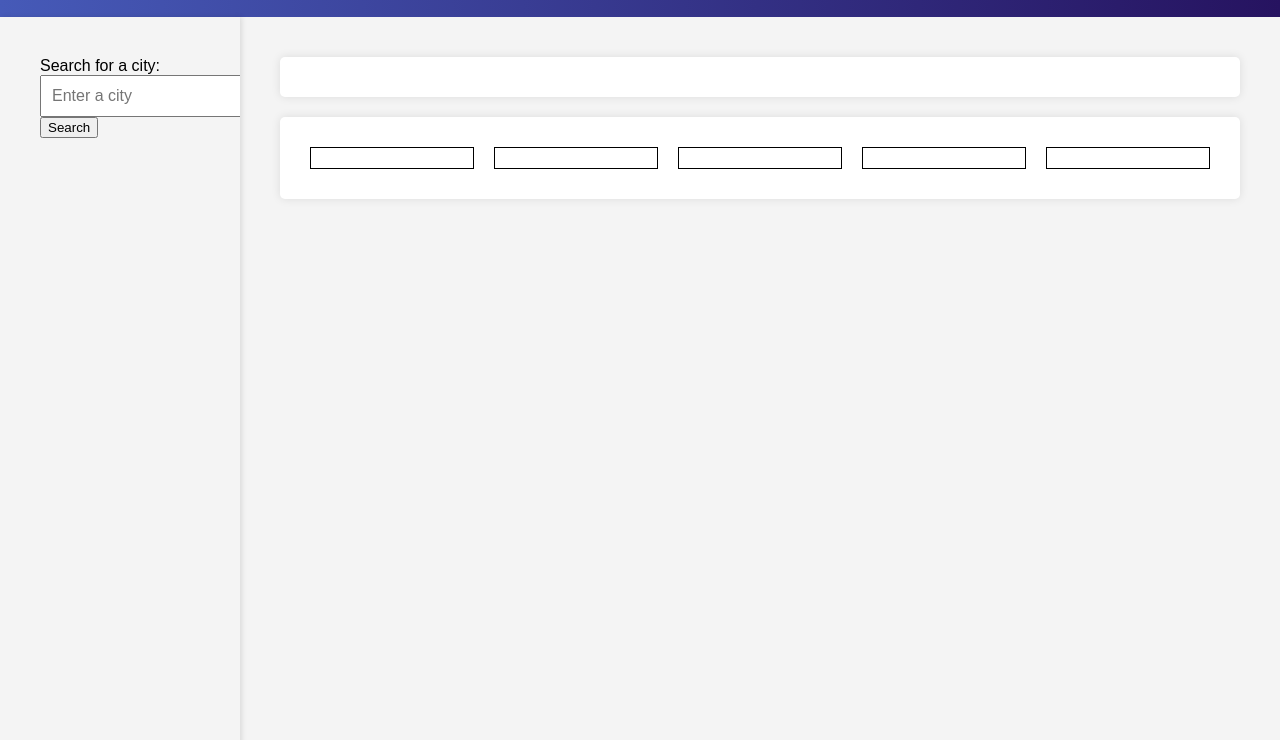
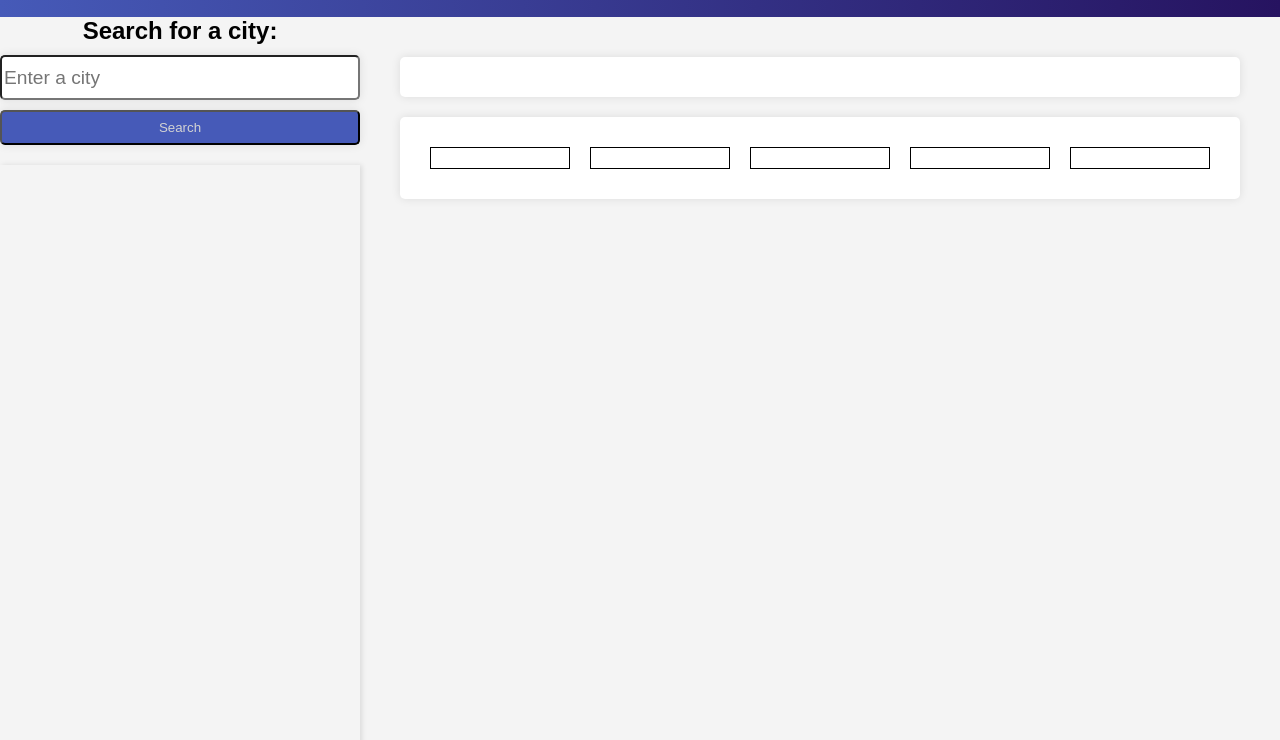
Before and after one commit to Geoschu/weather-dashboard, a plain HTML site: page index.html in a window 1280 px wide. Shown: the part 60-800 px from the top of the page. Drawn offline with Linux system fonts and the light colour scheme.

Commit message:
made more CSS alerations and fixed scripting not displaying the search history properly

```diff
--- a/index.html
+++ b/index.html
@@ -11,13 +11,12 @@
       <h1>Weather Dashboard</h1>
     </header>
     <div id="content">
-      <div id="search-history">
-        <form id="city-form">
-          <label for="city-input">Search for a city:</label>
-          <input type="text" id="city-input" placeholder="Enter a city" />
-          <button type="submit">Search</button>
-        </form>
-      </div>
+      <form id="city-form">
+        <label for="city-input">Search for a city:</label>
+        <input type="text" id="city-input" placeholder="Enter a city" />
+        <button type="submit">Search</button>
+        <div id="search-history"></div>
+      </form>
       <div id="main-content">
         <div id="current-weather"></div>
         <div id="forecast">
--- a/index.js
+++ b/index.js
@@ -44,6 +44,8 @@ function displayCurrentWeather(data) {
   const humidity = document.createElement("p");
   const windSpeed = document.createElement("p");
   const weatherIcon = document.createElement("img");
+  // Create a div to hold the date and weather icon
+  const dateAndIcon = document.createElement("div");
 
   // Set the text content of the elements
   cityName.textContent = data.city.name;
@@ -60,11 +62,15 @@ function displayCurrentWeather(data) {
   // Set the src of the weather icon
   weatherIcon.src = `http://openweathermap.org/img/wn/${data.list[0].weather[0].icon}.png`;
 
+  // Append the date and weather icon to the div
+  dateAndIcon.appendChild(date);
+  dateAndIcon.appendChild(weatherIcon);
+
   // Append the elements to the current weather section
   currentWeather.appendChild(cityName);
-  currentWeather.appendChild(date);
+  currentWeather.appendChild(dateAndIcon);
   currentWeather.appendChild(weatherConditions);
-  currentWeather.appendChild(weatherIcon);
+
   currentWeather.appendChild(temperature);
   currentWeather.appendChild(humidity);
   currentWeather.appendChild(windSpeed);
@@ -118,12 +124,21 @@ function saveSearchHistory(city) {
   // Get the current search history from localStorage
   let searchHistory = JSON.parse(localStorage.getItem("searchHistory")) || [];
 
+  // Log the retrieved search history to the console
+  console.log("Retrieved search history:", searchHistory);
+
   // Add the city to the search history
   searchHistory.push(city);
 
   // Save the updated search history to localStorage
   localStorage.setItem("searchHistory", JSON.stringify(searchHistory));
+
+  // Load the updated search history
+  loadSearchHistory();
 }
+
+// Load the search history when the page is loaded
+window.onload = loadSearchHistory;
 
 function loadSearchHistory() {
   // Get the search history from localStorage
--- a/style.css
+++ b/style.css
@@ -8,12 +8,40 @@ body {
 }
 
 #city-form {
-  margin: 20px;
+  display: flex;
+  flex-direction: column;
+  gap: 10px;
+  text-align: center;
 }
 
 #city-input {
-  padding: 10px;
-  font-size: 16px;
+  border-radius: 5px;
+  font-size: 1.2em;
+  color: lightgrey;
+  width: 100%;
+  height: 45px;
+  box-sizing: border-box;
+  box-shadow: 0px 0px 10px 0px rgba(0, 0, 0, 0.1);
+}
+
+button[type="submit"] {
+  color: lightgrey;
+  border-radius: 5px;
+  background-color: #465ab8;
+  box-shadow: 0px 0px 10px 0px rgba(0, 0, 0, 0.1);
+  width: 100%;
+  height: 35px;
+  box-sizing: border-box;
+}
+
+#current-weather {
+  display: flex;
+  flex-direction: column;
+}
+
+#current-weather .date-and-icon {
+  display: flex;
+  justify-content: space-between;
 }
 
 #current-weather,
@@ -23,6 +51,15 @@ body {
   margin: 20px;
   padding: 20px;
   background-color: #fff;
+  border-radius: 5px;
+  box-shadow: 0px 0px 10px 0px rgba(0, 0, 0, 0.1);
+}
+
+.forecast {
+  border: 1px solid #ccc;
+  padding: 10px;
+  margin: 10px;
+  box-sizing: border-box;
   border-radius: 5px;
   box-shadow: 0px 0px 10px 0px rgba(0, 0, 0, 0.1);
 }
@@ -43,12 +80,15 @@ body {
 }
 
 #search-history {
-  width: 200px;
+  margin-top: 10px;
+  width: 320px;
   height: 100vh;
   overflow: auto;
   background-color: #f4f4f4;
   padding: 20px;
   box-shadow: 2px 0 5px rgba(0, 0, 0, 0.1);
+  display: flex;
+  flex-direction: column;
 }
 
 #search-history ul {
@@ -71,11 +111,13 @@ body {
   padding: 10px;
   margin-bottom: 10px;
   text-align: left;
-  background: none;
-  border: none;
+  background: #f4f4f4; /* background color of the box */
+  border: 1px solid #ddd; /* border around the box */
+  border-radius: 5px; /* rounded corners */
   text-decoration: none;
   color: #333;
   cursor: pointer;
+  box-shadow: 0px 0px 10px 0px rgba(0, 0, 0, 0.1); /* shadow effect */
 }
 
 #main-content {
@@ -98,3 +140,8 @@ header h1 {
   display: flex;
   flex-direction: row;
 }
+
+label {
+  font-weight: bold;
+  font-size: 1.5em;
+}
```
Also changed, not shown: 06-server-side-apis-homework-demo.png (deleted).
